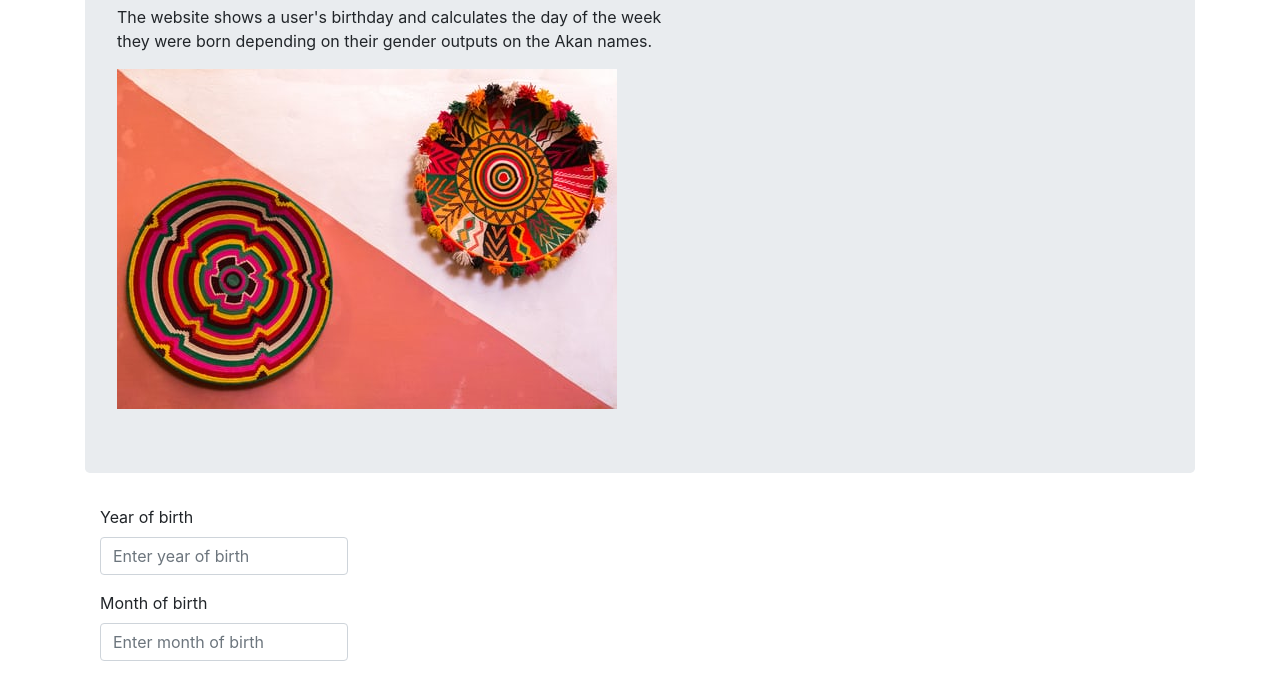
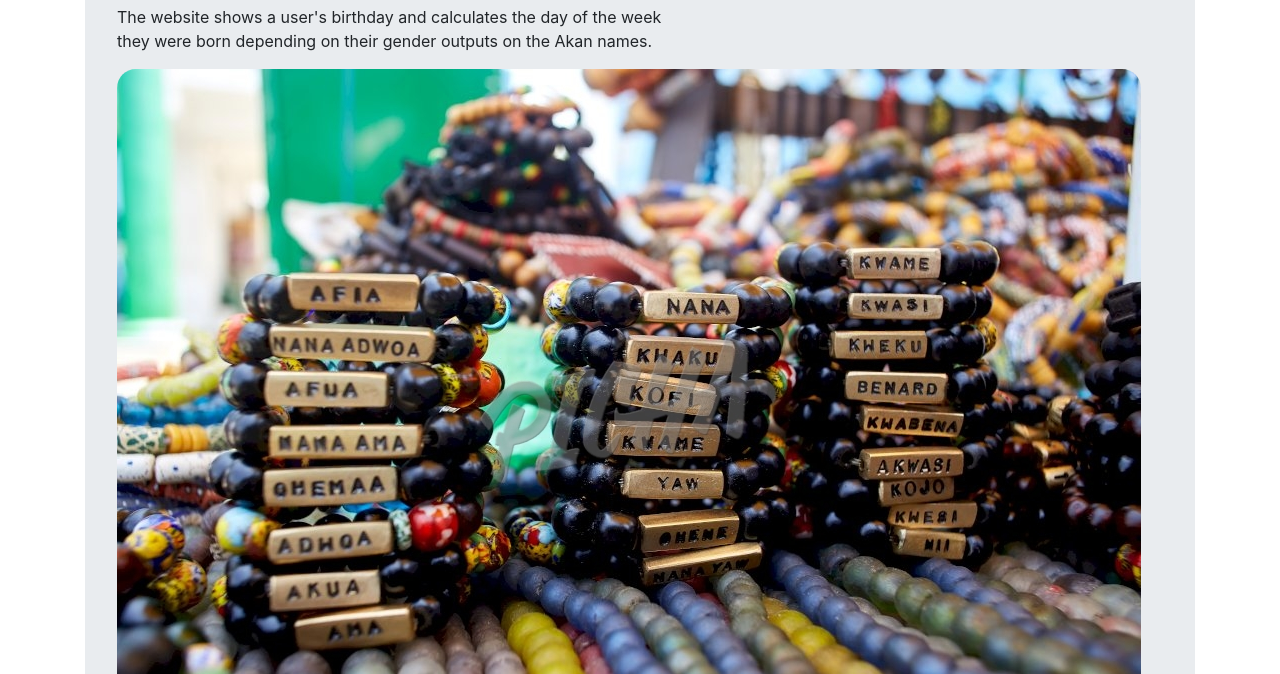
Before and after one commit to lydia-254/AKAN-NAMES., a plain HTML site: page index.html in a window 1280 px wide. Shown: the part 115-789 px from the top of the page. Drawn offline with nearby package versions, Linux system fonts and the light colour scheme.

Commit message:
Add img style on css

```diff
--- a/index.css
+++ b/index.css
@@ -7,3 +7,6 @@
     font-family: italic;
     font-weight: 400;
 }
+img {
+    border-radius: 0.5cm;
+}
--- a/index.html
+++ b/index.html
@@ -14,7 +14,7 @@
         <h1>AKAN NAMES.</h1>
         <p>The website shows a user's birthday and calculates the day of the week <br>
             they were born depending on their gender outputs on the Akan names.</p>
-            <img src="manjra.jpeg" alt="">
+            <img src="akan.jpg" alt="">
     </div>
     <form>
           <div class="form-group col-md-3">
```
Also changed, not shown: akan.jpg (added).
